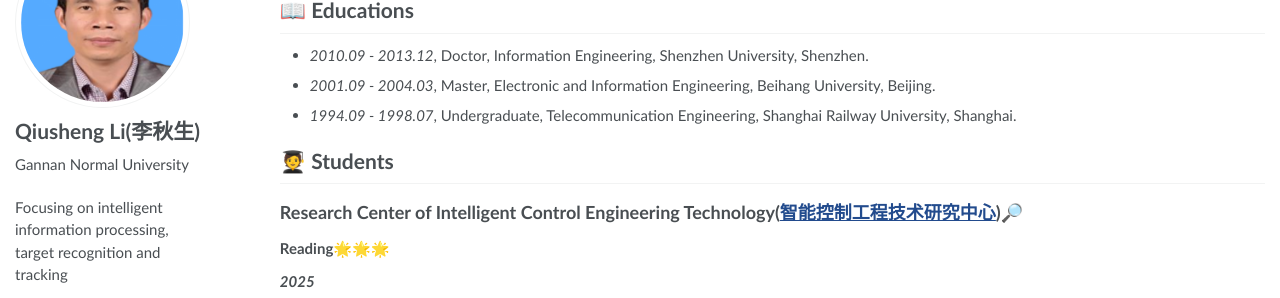
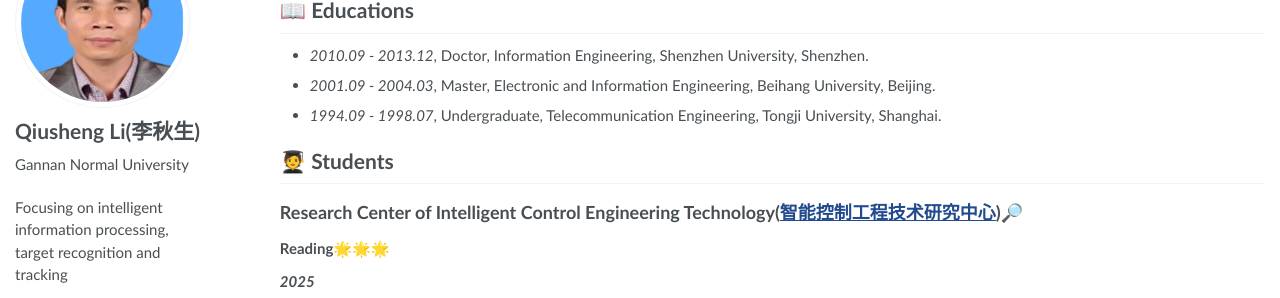
Before and after one commit to zhdongyuan/liqiusheng, a Jekyll site: the page built from _pages/about.md, in a window 1280 px wide and 900 px high, scrolled down 6002 px. Shown: the part 154-452 px from the top of the window. Built offline with Jekyll 4.4.1, drawn with Linux system fonts in a browser that asks for light colours; some of the changed text lies outside the part shown.

Commit message:
Update about.md

```diff
--- a/_pages/about.md
+++ b/_pages/about.md
@@ -187,7 +187,7 @@ My research interests include algorithm innovation and system application in rad
 # 📖 Educations
 - *2010.09 - 2013.12*, Doctor, Information Engineering, Shenzhen University, Shenzhen.
 - *2001.09 - 2004.03*, Master, Electronic and Information Engineering, Beihang University, Beijing.
-- *1994.09 - 1998.07*, Undergraduate, Telecommunication Engineering, Shanghai Railway University, Shanghai.
+- *1994.09 - 1998.07*, Undergraduate, Telecommunication Engineering, Tongji University, Shanghai.
 
 # 🧑‍🎓 Students
 ## Research Center of Intelligent Control Engineering Technology([智能控制工程技术研究中心](https://wdxy.gnnu.edu.cn/info/1056/4151.htm))🔎
```
Also changed, not shown: other parts of _pages/about.md (+1 -1 lines).
